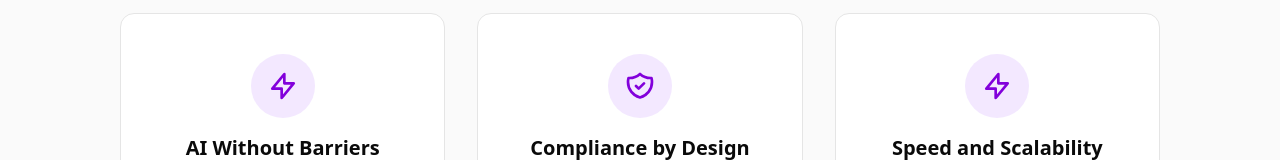
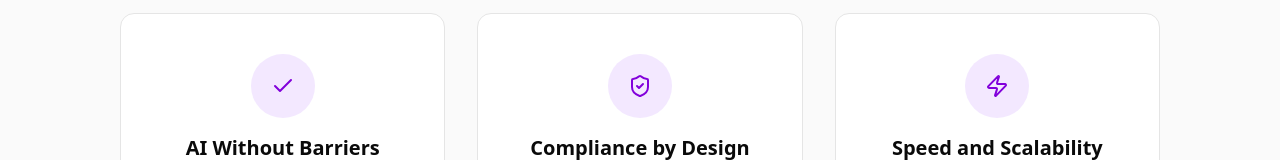
Before and after one commit to ervinpiol/ArnoldAI-Landing-Page, a Next.js app: page /about in a window 1280 px wide. Shown: the part 1936-2096 px from the top of the page. Built offline with nearby package versions, Linux system fonts and the light colour scheme.

Commit message:
feat: add mote

```diff
--- a/app/about/Stand.tsx
+++ b/app/about/Stand.tsx
@@ -2,66 +2,25 @@
 
 import { motion } from "motion/react";
 import { HeroBlock } from "../components/HeroBlock";
+import { Check, ShieldCheck, Zap } from "lucide-react";
 
 const principles = [
   {
     title: "AI Without Barriers",
     description: "Compliance should enable innovation, not restrict it.",
-    icon: (
-      <svg
-        className="h-8 w-8 text-purple-700"
-        fill="none"
-        viewBox="0 0 24 24"
-        stroke="currentColor"
-      >
-        <path
-          strokeLinecap="round"
-          strokeLinejoin="round"
-          strokeWidth={2}
-          d="M13 10V3L4 14h7v7l9-11h-7z"
-        />
-      </svg>
-    ),
+    icon: <Check className="h-6 w-6 text-purple-700" />,
   },
   {
     title: "Compliance by Design",
     description:
       "AI should be transparent, secure, and aligned with industry regulations from day one.",
-    icon: (
-      <svg
-        className="h-8 w-8 text-purple-700"
-        fill="none"
-        viewBox="0 0 24 24"
-        stroke="currentColor"
-      >
-        <path
-          strokeLinecap="round"
-          strokeLinejoin="round"
-          strokeWidth={2}
-          d="M9 12l2 2 4-4m5.618-4.016A11.955 11.955 0 0112 2.944a11.955 11.955 0 01-8.618 3.04A12.02 12.02 0 003 9c0 5.591 3.824 10.29 9 11.622 5.176-1.332 9-6.03 9-11.622 0-1.042-.133-2.052-.382-3.016z"
-        />
-      </svg>
-    ),
+    icon: <ShieldCheck className="h-6 w-6 text-purple-700" />,
   },
   {
     title: "Speed and Scalability",
     description:
       "AI adoption should be fast, efficient, and accessible for all businesses—not just tech giants.",
-    icon: (
-      <svg
-        className="h-8 w-8 text-purple-700"
-        fill="none"
-        viewBox="0 0 24 24"
-        stroke="currentColor"
-      >
-        <path
-          strokeLinecap="round"
-          strokeLinejoin="round"
-          strokeWidth={2}
-          d="M13 10V3L4 14h7v7l9-11h-7z"
-        />
-      </svg>
-    ),
+    icon: <Zap className="h-6 w-6 text-purple-700" />,
   },
 ];
 
--- a/app/components/Header.tsx
+++ b/app/components/Header.tsx
@@ -1,4 +1,9 @@
+"use client";
+
+import { useState } from "react";
 import Image from "next/image";
+import Link from "next/link";
+import { Menu } from "lucide-react";
 import {
   NavigationMenu,
   NavigationMenuContent,
@@ -7,15 +12,28 @@ import {
   NavigationMenuList,
   NavigationMenuTrigger,
 } from "@/components/ui/navigation-menu";
-import Link from "next/link";
-import { MobileMenu } from "./MobileMenu";
+import { Button } from "@/components/ui/button";
+import {
+  Sheet,
+  SheetContent,
+  SheetHeader,
+  SheetTitle,
+  SheetTrigger,
+} from "@/components/ui/sheet";
+import {
+  Accordion,
+  AccordionContent,
+  AccordionItem,
+  AccordionTrigger,
+} from "@/components/ui/accordion";
 import ScheduleDemo from "./ScheduleDemo";
 
 export default function Header() {
+  const [open, setOpen] = useState(false);
+
   return (
-    <div className="container fixed left-0 top-3 !py-0 z-[49]">
-      <div className="e-con-inner !py-0">
-        <div className="flex justify-between items-center p-3 bg-[#fefefe]/90 border border-zinc-200 backdrop-opacity-10 rounded-lg">
+    <div className="fixed left-1/2 -translate-x-1/2 top-3 z-[49] w-full container !py-0">
+      <div className="flex justify-between items-center p-3 !py-3 bg-[#fefefe]/90 border border-zinc-200 backdrop-opacity-10 rounded-lg e-con-inner">
         <Link href="/">
           <Image
             src="/logo-brand.webp"
@@ -26,6 +44,7 @@ export default function Header() {
           />
         </Link>
 
+        {/* Desktop Navigation */}
         <NavigationMenu className="hidden md:flex">
           <NavigationMenuList>
             <NavigationMenuItem>
@@ -68,12 +87,104 @@ export default function Header() {
           </NavigationMenuList>
         </NavigationMenu>
 
+        <div className="hidden md:flex">
           <ScheduleDemo />
-          {/* <Button className="md:hidden">
-            <Menu size={16} />
+        </div>
+
+        {/* Mobile Navigation */}
+        <Sheet open={open} onOpenChange={setOpen}>
+          <SheetTrigger asChild>
+            <Button variant="ghost" size="icon" className="md:hidden">
+              <Menu size={20} />
+              <span className="sr-only">Toggle menu</span>
+            </Button>
+          </SheetTrigger>
+          <SheetContent side="top" className="pt-14">
+            <SheetHeader className="absolute top-4 left-3 p-0">
+              {/* <Button
+                variant="ghost"
+                size="icon"
+                onClick={() => setOpen(false)}
+                className="h-8 w-8"
+              >
+                <X size={18} />
+                <span className="sr-only">Close menu</span>
               </Button> */}
-          <MobileMenu />
+              <SheetTitle>
+                <Link href="/">
+                  <Image
+                    src="/logo-brand.webp"
+                    alt="Arnold AI Logo"
+                    priority
+                    width={120}
+                    height={36}
+                  />
+                </Link>
+              </SheetTitle>
+            </SheetHeader>
+            <nav className="flex flex-col space-y-4 p-5">
+              <Accordion type="single" collapsible className="w-full m-0">
+                <AccordionItem value="use-cases" className="border-none">
+                  <AccordionTrigger className="py-3">
+                    Use Cases
+                  </AccordionTrigger>
+                  <AccordionContent>
+                    <div className="flex flex-col space-y-3 pl-4">
+                      <Link
+                        href="/use-cases/vanguard-ai"
+                        className="text-sm py-2"
+                        onClick={() => setOpen(false)}
+                      >
+                        VanguardAI
+                      </Link>
+                      <Link
+                        href="/use-cases/patentopia"
+                        className="text-sm py-2"
+                        onClick={() => setOpen(false)}
+                      >
+                        Patentopia
+                      </Link>
+                      <Link
+                        href="/use-cases/happytat"
+                        className="text-sm py-2"
+                        onClick={() => setOpen(false)}
+                      >
+                        Happytat
+                      </Link>
                     </div>
+                  </AccordionContent>
+                </AccordionItem>
+                <AccordionItem value="resources" className="border-none">
+                  <AccordionTrigger className="py-3">
+                    Resources
+                  </AccordionTrigger>
+                  <AccordionContent>
+                    <div className="flex flex-col space-y-3 pl-4">
+                      <Link
+                        href="/resources/risk-classification-tool"
+                        className="text-sm py-2"
+                        onClick={() => setOpen(false)}
+                      >
+                        AI Assistant Risk Classification Tool
+                      </Link>
+                    </div>
+                  </AccordionContent>
+                </AccordionItem>
+              </Accordion>
+              <Link
+                href="/about"
+                className="py-3 m-0"
+                onClick={() => setOpen(false)}
+              >
+                About Us
+              </Link>
+
+              <div className="pt-2">
+                <ScheduleDemo />
+              </div>
+            </nav>
+          </SheetContent>
+        </Sheet>
       </div>
     </div>
   );
--- a/app/components/Solutions.tsx
+++ b/app/components/Solutions.tsx
@@ -2,7 +2,7 @@
 
 import { useState } from "react";
 import { motion } from "motion/react";
-import { Heart, DollarSign } from "lucide-react";
+import { BadgeEuro, DollarSign, User, ShieldCheck } from "lucide-react";
 import Image from "next/image";
 import TabImage from "../../public/tab-image.avif";
 import { HeroBlock } from "./HeroBlock";
@@ -10,7 +10,7 @@ import { HeroBlock } from "./HeroBlock";
 const tabsData = [
   {
     id: "ai-solutions",
-    icon: <Heart className="h-5 w-5 text-purple-600" />,
+    icon: <BadgeEuro className="h-5 w-5 text-purple-600" />,
     title: "Sell AI-powered solutions",
     description:
       "Offer AI solutions to your clients without writing a single line of code. White-label our platform under your brand.",
@@ -18,7 +18,7 @@ const tabsData = [
   },
   {
     id: "compliance",
-    icon: <Heart className="h-5 w-5 text-purple-600" />,
+    icon: <ShieldCheck className="h-5 w-5 text-purple-600" />,
     title: "100% EU AI Act & GDPR Compliant",
     description:
       "Every AI Assistant is pre-classified as low-risk or high-risk and pre-certified for CE marking—ready for final approval.",
@@ -26,7 +26,7 @@ const tabsData = [
   },
   {
     id: "pricing",
-    icon: <Heart className="h-5 w-5 text-purple-600" />,
+    icon: <User className="h-5 w-5 text-purple-600" />,
     title: "Your AI. Your Pricing. Your Business.",
     description:
       "Set custom pricing tiers and create recurring revenue streams while ArnoldAI handles compliance & infrastructure.",
--- a/app/globals.css
+++ b/app/globals.css
@@ -138,6 +138,14 @@
   }
 }
 
+html {
+  @apply scroll-smooth !overflow-x-hidden;
+}
+
+body {
+  @apply scroll-smooth !overflow-x-hidden;
+}
+
 .container {
   @apply max-w-full px-6 md:px-12 lg:px-[60px] xl:px-[120px];
 }
--- a/app/layout.tsx
+++ b/app/layout.tsx
@@ -22,9 +22,7 @@ export default function RootLayout({
 }>) {
   return (
     <html lang="en">
-      <body
-        className={`${inter.variable} w-full bg-zinc-50 relative overflow-x-hidden`}
-      >
+      <body className={`${inter.variable} w-full bg-zinc-50 relative`}>
         <Header />
         {children}
         <Footer />
```
Lines whose indentation alone changed are shown as unchanged.
